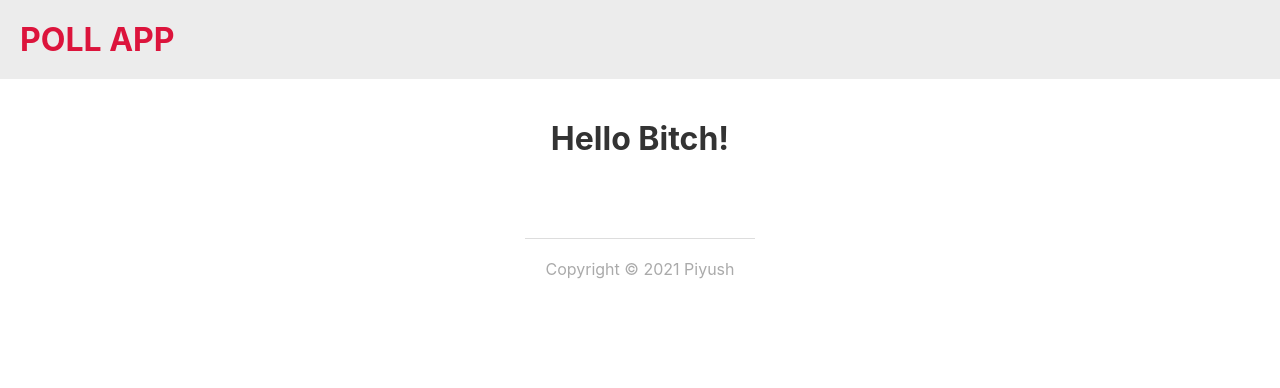
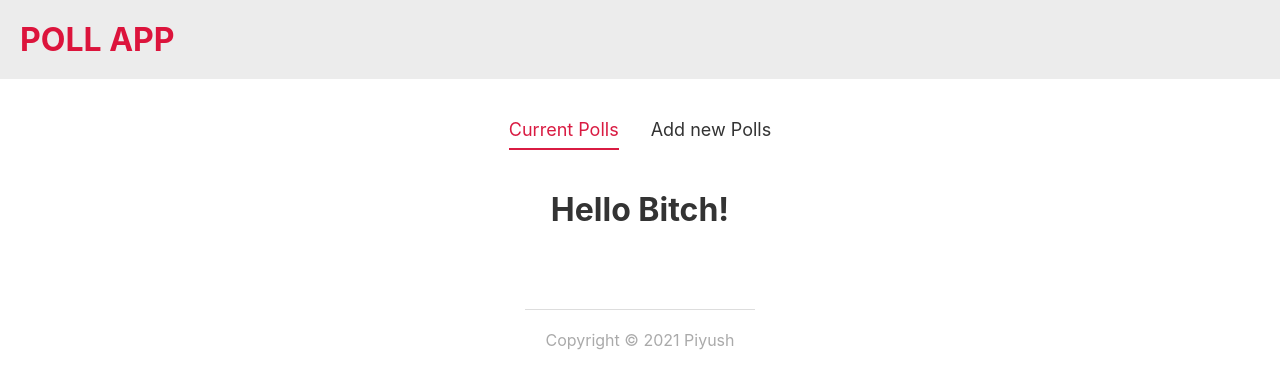
Before and after one commit to Bechrissed/svelte-polls, a Svelte app: page / in a window 1280 px wide. Shown: the top 388 px of the page. Built offline with nearby package versions, Linux system fonts and the light colour scheme.

Commit message:
adding tabs style

```diff
--- a/src/App.svelte
+++ b/src/App.svelte
@@ -1,10 +1,15 @@
 <script>
   import Header from './components/Header.svelte';
   import Footer from './components/Footer.svelte';
+  import Tabs from './shared/Tabs.svelte';
+
+  let items = ['Current Polls', 'Add new Polls'];
+  let activeItem = 'Current Polls';
 </script>
 
 <Header />
 <main>
+  <Tabs {items} {activeItem} />
   <h1>Hello Bitch!</h1>
 </main>
 <Footer />
--- /dev/null
+++ b/src/shared/Tabs.svelte
@@ -0,0 +1,36 @@
+<script>
+  export let items;
+  export let activeItem;
+</script>
+
+<div class="tabs">
+  <ul>
+    {#each items as item}
+      <li>
+        <div class:active={item === activeItem}>{item}</div>
+      </li>
+    {/each}
+  </ul>
+</div>
+
+<style>
+  .tabs {
+    margin-bottom: 40px;
+  }
+  ul {
+    display: flex;
+    justify-content: center;
+    padding: 0;
+    list-style: none;
+  }
+  li {
+    margin: 0 16px;
+    font-size: 18px;
+    cursor: pointer;
+  }
+  .active {
+    color: #d91b42;
+    border-bottom: 2px solid #d91b42;
+    padding-bottom: 8px;
+  }
+</style>
```
